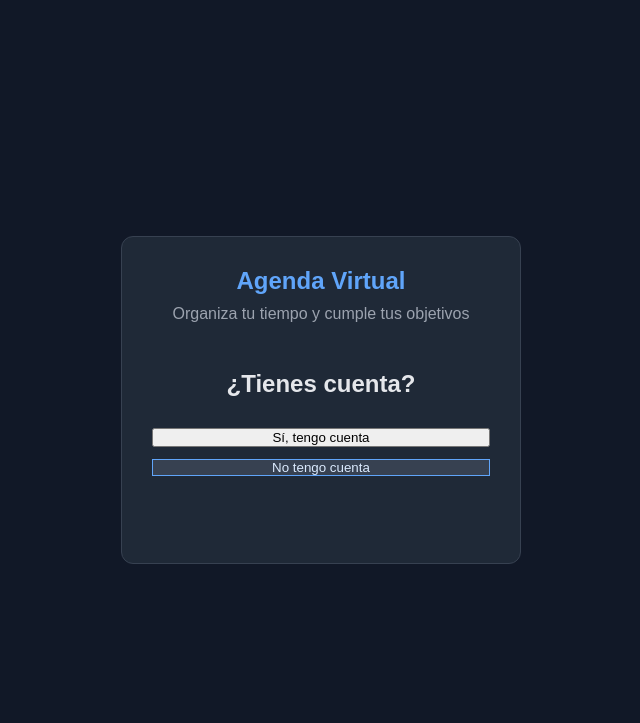
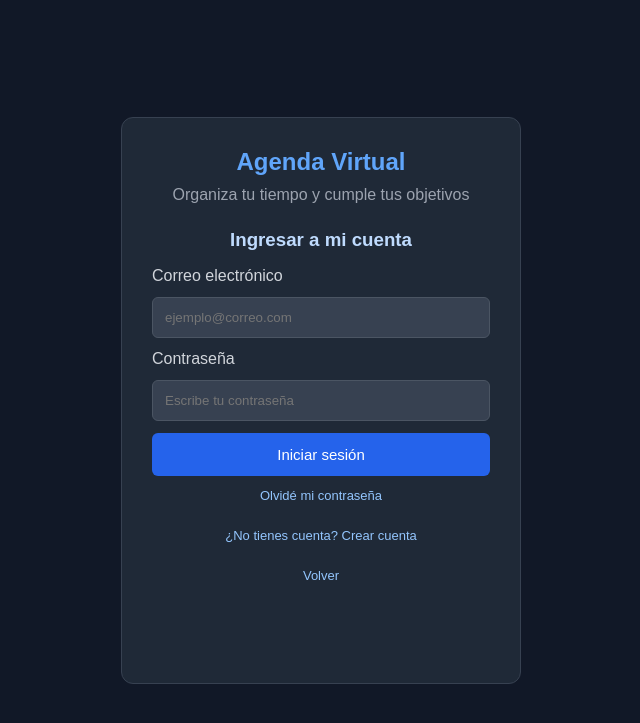
Before and after one commit to angeCruz-M/Proyecto-Pagina, a Flask app: page / in a window 1280 px wide. Shown: the top 723 px of the page, without its empty margins (319-959 px from the left). Run offline with Flask 3, Linux system fonts and the light colour scheme.

Commit message:
Open directly on the login screen

```diff
--- a/templates/index.html
+++ b/templates/index.html
@@ -522,13 +522,13 @@ h2 {
             <h1>Agenda Virtual</h1>
             <p>Organiza tu tiempo y cumple tus objetivos</p>
 
-            <div id="pantallaPrincipalAuth">
+            <div id="pantallaPrincipalAuth" class="form-auth-oculto">
                 <h2 class="titulo-auth">¿Tienes cuenta?</h2>
                 <button type="button" id="irIngresar">Sí, tengo cuenta</button>
                 <button type="button" id="irCrearCuenta" class="boton-secundario">No tengo cuenta</button>
             </div>
 
-            <div id="pantallaIngreso" class="form-auth-oculto">
+            <div id="pantallaIngreso">
                 <h3>Ingresar a mi cuenta</h3>
                 <form id="formularioLogin">
                     <label for="correo">Correo electrónico</label>
@@ -538,6 +538,7 @@ h2 {
                     <button type="submit">Iniciar sesión</button>
                 </form>
                 <p class="enlace-auth"><a href="#" id="mostrarRecuperacion">Olvidé mi contraseña</a></p>
+                <p class="enlace-auth"><a href="#" id="irCrearCuentaLogin">¿No tienes cuenta? Crear cuenta</a></p>
                 <p class="enlace-auth"><a href="#" class="volverPrincipal">Volver</a></p>
             </div>
 
@@ -899,6 +900,7 @@ function abrirAplicacion(cuenta){
 }
 document.getElementById("irIngresar").addEventListener("click",()=>mostrarPantallaAuth("ingreso"));
 document.getElementById("irCrearCuenta").addEventListener("click",()=>mostrarPantallaAuth("registro"));
+document.getElementById("irCrearCuentaLogin").addEventListener("click",event=>{event.preventDefault();mostrarPantallaAuth("registro");});
 document.querySelectorAll(".volverPrincipal").forEach(link=>link.addEventListener("click",event=>{event.preventDefault();mostrarPantallaAuth("principal");}));
 document.getElementById("mostrarRecuperacion").addEventListener("click",event=>{event.preventDefault();mostrarPantallaAuth("recuperacion");});
 document.getElementById("volverIngreso").addEventListener("click",event=>{event.preventDefault();mostrarPantallaAuth("ingreso");});
@@ -1091,7 +1093,7 @@ document.getElementById("fechaTarea").value = fechaISO(fechaActual);
 
 document.getElementById("cerrarSesion").addEventListener("click",()=>{
     aplicacion.style.display="none"; login.style.display="flex";
-    document.getElementById("formularioLogin").reset(); mostrarPantallaAuth("principal");
+    document.getElementById("formularioLogin").reset(); mostrarPantallaAuth("ingreso");
 });
 renderizarCalendario(); renderizarTareas();
 
```
